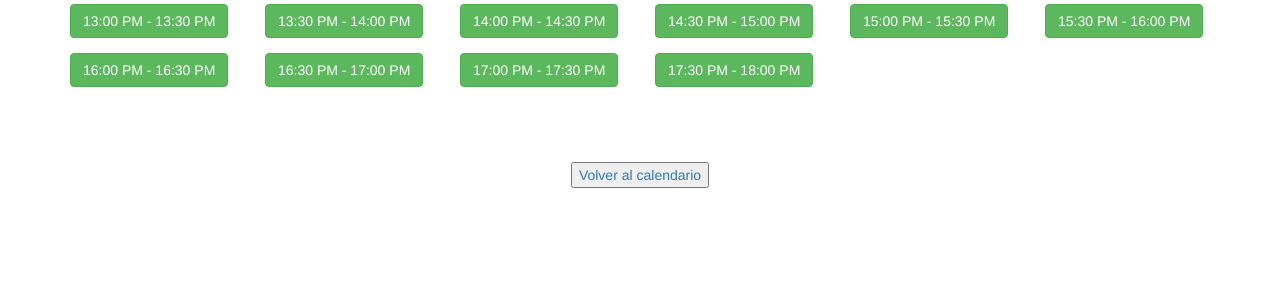
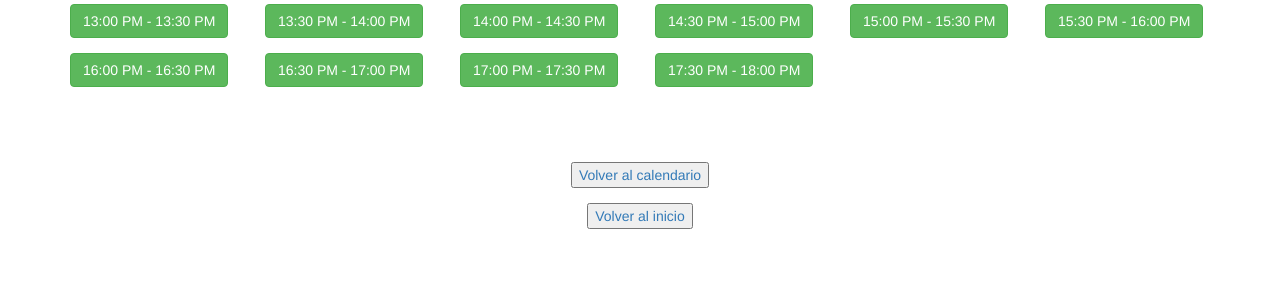
Before and after one commit to getAlexRibeiro/TFG_PELU, a PHP site: page /TFG_PELU/calendario/book.php in a window 1280 px wide. Shown: the part 147-447 px from the top of the page. Run offline with PHP 8.4, Linux system fonts and the light colour scheme; data comes from the database, SQL or seed files in the repository; data that the repository does not hold is empty.

Commit message:
update book

```diff
--- a/calendario/book.php
+++ b/calendario/book.php
@@ -118,6 +118,9 @@ function timeslots($duration,$cleanup,$start,$end){
     <div class="form-group">
         <center><button><a href="calendario.php">Volver al calendario</a></button></center>
     </div>
+    <div class="form-group">
+        <center><button><a href="http://localhost/TFG_PELU/index.php">Volver al inicio</a></button></center>
+    </div>
 
 
     <!-- Modal -->
```
